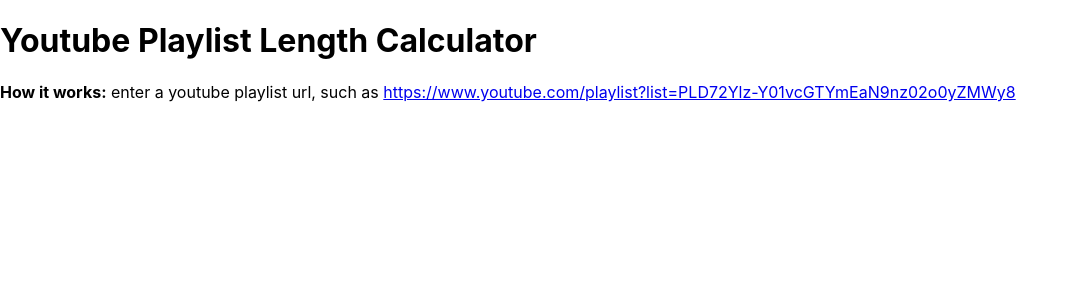
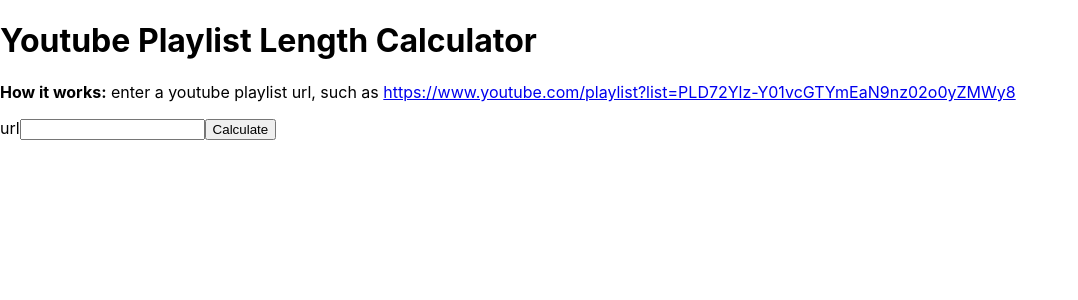
Before and after one commit to benterem/youtube-playlist-length-calculator-client, a React (Create React App) app: page / in a window 1280 px wide. Shown: the top 300 px of the page, without its empty margins (0-1078 px from the left). Built offline with nearby package versions, Linux system fonts and the light colour scheme.

Commit message:
URL form

```diff
--- a/src/App.js
+++ b/src/App.js
@@ -20,17 +20,39 @@
   )
 }
 
+const URLForm = ({ title, url, handleSubmit, onChange }) => {
 
+  return (
+    <div className='url-form'>
+      <form onSubmit={handleSubmit}>
+        <label>{title}</label>
+        <input
+          type='text'
+          required
+          value={url}
+          onChange={onChange}
+        />
+        <button type='submit'>Calculate</button>
+      </form>
+    </div>
+  )
+}
 
 const App = () => {
 
+  const [url, setURL ] = useState('')
 
+  const handleSubmit = (event) => {
+    event.preventDefault()
+    console.log('hey there')
+  }
 
 
   return (
     <>
       <Header />
       <Description />
+      <URLForm title={'url'} url={url} handleSubmit={handleSubmit} onChange={(e) => setURL(e.target.value)}/>
     </>
   )
 }
```
